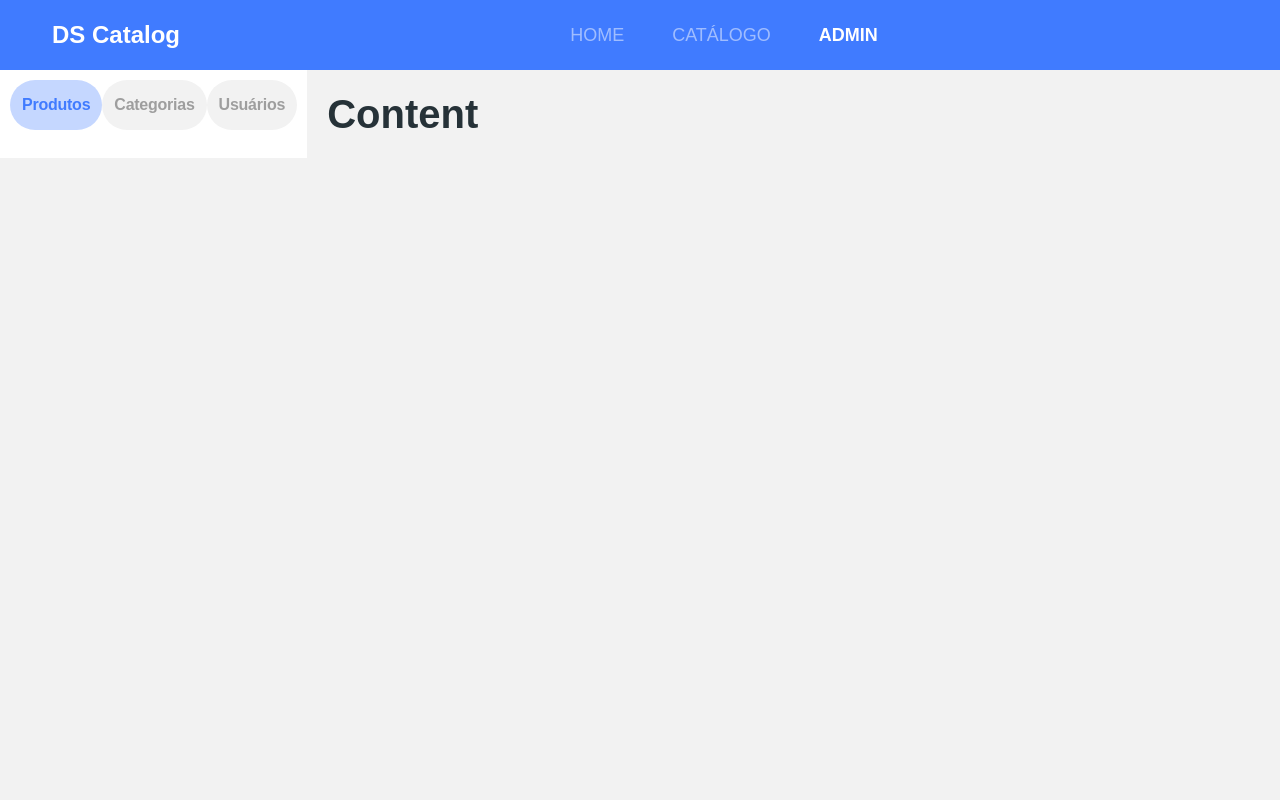
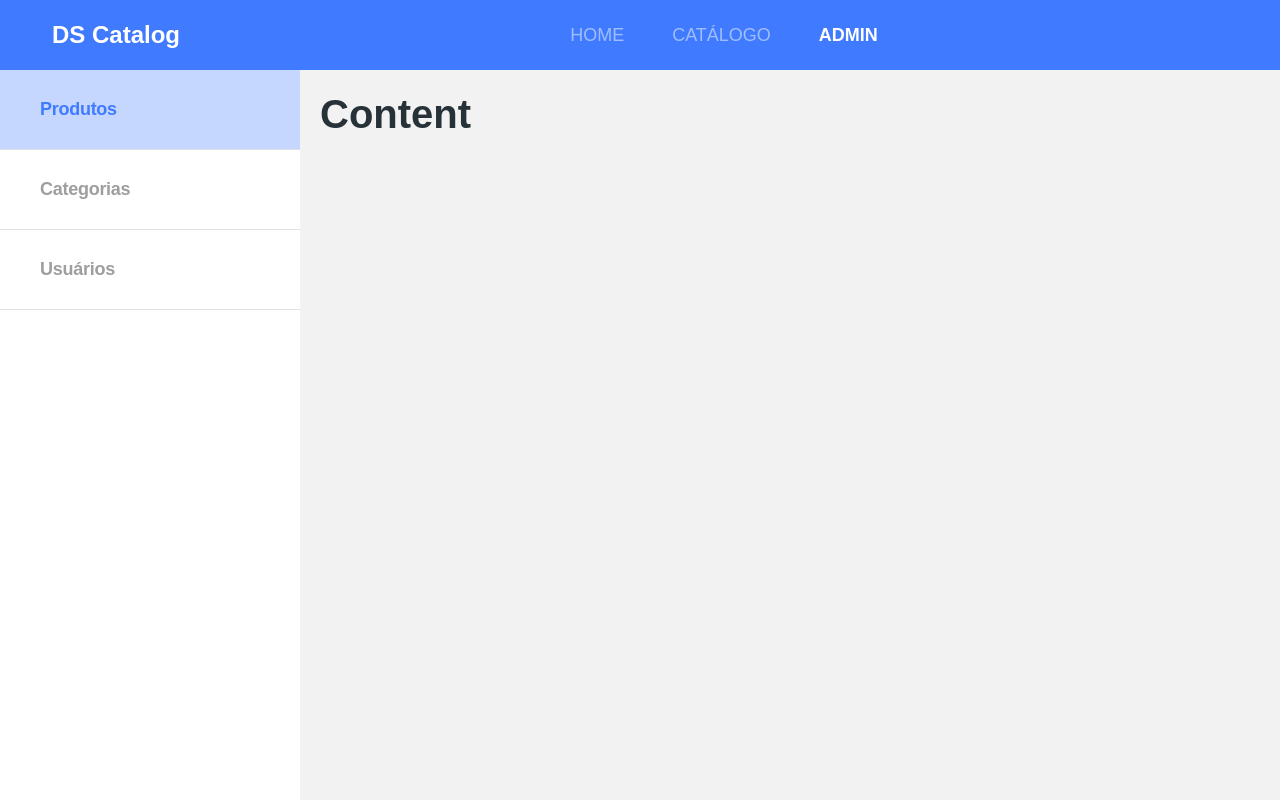
Before and after one commit to hstt-coder/bds-dscatalog, a React (Create React App) app in the folder frontend/: page /admin in a window 1280 px wide. Built offline with nearby package versions, Linux system fonts and the light colour scheme.

Commit message:
Admin Navbar Layout Responsive

```diff
--- a/frontend/src/pages/Admin/Navbar/styles.css
+++ b/frontend/src/pages/Admin/Navbar/styles.css
@@ -12,6 +12,10 @@
   padding: 0;
 }
 
+.admin-nav-container ul li {
+  width: 30%;
+}
+
 .admin-nav-item {
   display: flex;
   justify-content: center;
@@ -19,7 +23,7 @@
   height: 50px;
   background-color: #f2f2f2;
   border-radius: 100px;
-  padding: 0 12px;
+  padding: 0 15px;
   font-size: 16px;
   font-weight: bold;
   letter-spacing: -0.015em;
@@ -34,3 +38,31 @@
 .admin-nav-item p {
   margin-bottom: 0;
 }
+
+@media (min-width: 1200px) {
+
+  .admin-nav-container {
+    padding: 0;
+    width: 300px;
+    height: calc(100vh - 70px)
+  }
+  .admin-nav-container ul {
+    justify-content: unset;
+    flex-direction: column;
+  }
+
+  .admin-nav-container ul li {
+    width: 100%;
+  }
+
+  .admin-nav-item {
+    border-radius: 0;
+    font-size: 18px;
+    height: 80px;
+    background-color: #fff;
+    border-bottom: 1px solid #e1e1e1;
+    justify-content: flex-start;
+    padding: 0;
+    padding-left: 40px;
+  }
+}
```
